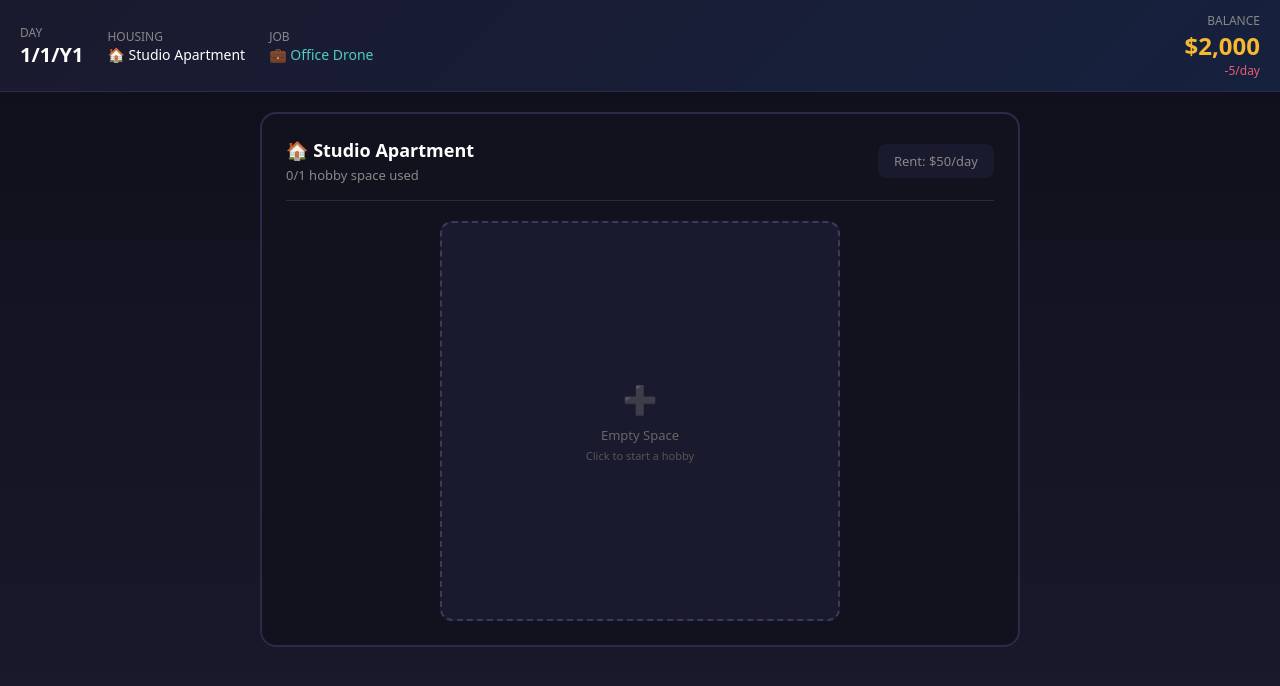
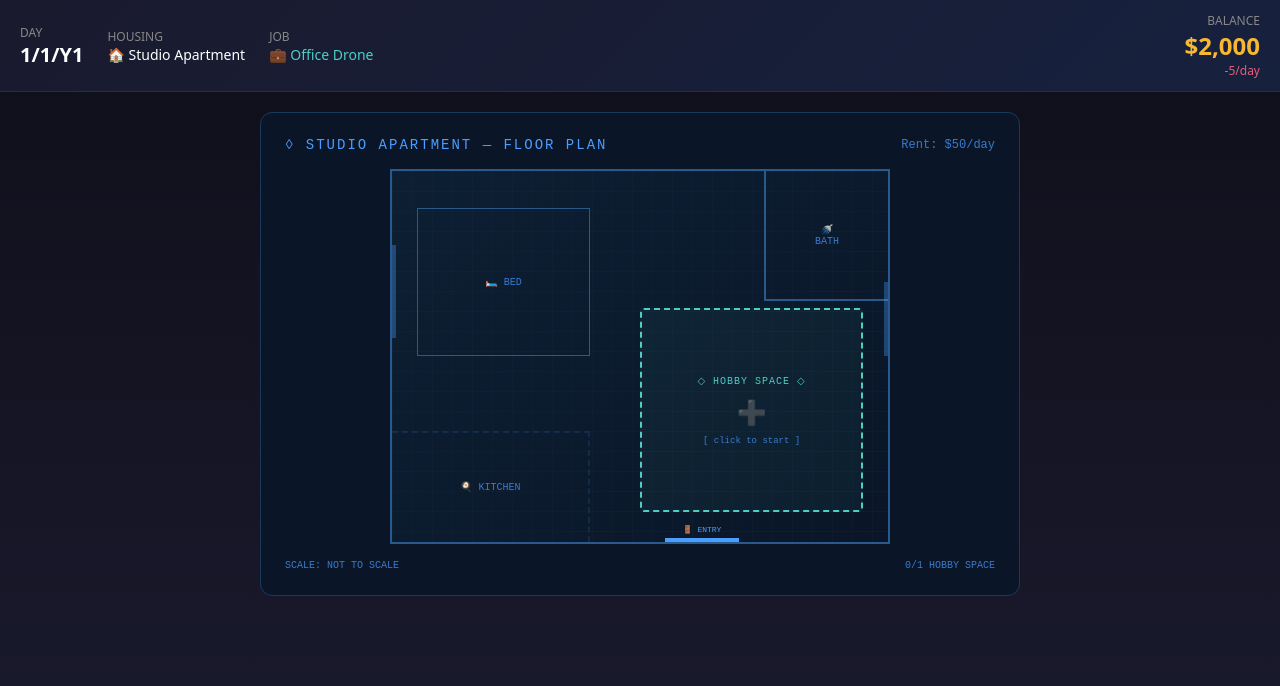
Before and after one commit to mfuechec/container-farm-game, a React (Vite) app: page / in a window 1280 px wide. Shown: the top 686 px of the page. Built offline with nearby package versions, Linux system fonts and the light colour scheme.

Commit message:
Blueprint-style apartment floor plan
- Studio shows actual floor plan layout
- Bathroom, kitchen, bed, entry door marked
- Hobby space clearly designated in corner
- Blueprint aesthetic (blue lines, monospace, grid)
- Click hobby space to start/manage business
- Windows indicated on walls

```diff
--- a/src/App.tsx
+++ b/src/App.tsx
@@ -70,7 +70,7 @@ function GameHeader() {
   );
 }
 
-// Apartment layout component
+// Blueprint-style apartment layout
 function ApartmentLayout({
   housing,
   businesses,
@@ -82,130 +82,290 @@ function ApartmentLayout({
   onClickSpace: (slotIndex: number) => void;
   onClickBusiness: (businessId: string) => void;
 }) {
-  const slots = housing.slots;
-  const emptySlots = slots - businesses.length;
+  const hasHobby = businesses.length > 0;
+  const hobbyBiz = businesses[0];
 
-  // Different layouts based on housing tier
-  const getLayoutStyle = () => {
-    switch (housing.id) {
-      case 1: // Studio
-        return { gridTemplateColumns: '1fr', maxWidth: '400px' };
-      case 2: // 1BR
-        return { gridTemplateColumns: '1fr 1fr', maxWidth: '600px' };
-      case 3: // 2BR
-        return { gridTemplateColumns: '1fr 1fr 1fr', maxWidth: '800px' };
-      default:
-        return { gridTemplateColumns: 'repeat(4, 1fr)', maxWidth: '1000px' };
-    }
-  };
-
+  // Studio apartment blueprint
+  if (housing.id === 1) {
     return (
       <div style={{
-      background: '#12121f',
-      borderRadius: '16px',
+        background: '#0a1628',
+        borderRadius: '12px',
         padding: '24px',
-      border: '2px solid #2a2a4a',
+        border: '1px solid #1a3a5c',
       }}>
-      {/* Apartment header */}
+        {/* Blueprint header */}
         <div style={{
           display: 'flex',
           justifyContent: 'space-between',
           alignItems: 'center',
-        marginBottom: '20px',
-        paddingBottom: '16px',
-        borderBottom: '1px solid #2a2a4a',
+          marginBottom: '16px',
         }}>
-        <div>
-          <div style={{ fontSize: '18px', fontWeight: 600, color: '#fff', marginBottom: '4px' }}>
-            🏠 {housing.name}
-          </div>
-          <div style={{ fontSize: '13px', color: '#888' }}>
-            {businesses.length}/{slots} hobby space{slots > 1 ? 's' : ''} used
-          </div>
+          <div style={{
+            color: '#4a9eff',
+            fontSize: '14px',
+            fontFamily: 'monospace',
+            textTransform: 'uppercase',
+            letterSpacing: '2px',
+          }}>
+            ◊ {housing.name} — Floor Plan
           </div>
           <div style={{
-          background: '#1a1a2e',
-          padding: '8px 16px',
-          borderRadius: '8px',
-          fontSize: '13px',
-          color: '#888',
+            color: '#3a7acc',
+            fontSize: '12px',
+            fontFamily: 'monospace',
           }}>
             Rent: ${housing.rentPerDay}/day
           </div>
         </div>
 
-      {/* Room layout */}
+        {/* Blueprint floor plan */}
         <div style={{
-        display: 'grid',
-        gap: '16px',
-        ...getLayoutStyle(),
+          position: 'relative',
+          width: '100%',
+          maxWidth: '500px',
           margin: '0 auto',
+          aspectRatio: '4/3',
+          border: '2px solid #2a5a8c',
+          background: 'linear-gradient(135deg, #0d1f33 0%, #0a1628 100%)',
         }}>
-        {/* Render active businesses */}
-        {businesses.map((bizId) => (
+          {/* Grid lines */}
+          <div style={{
+            position: 'absolute',
+            inset: 0,
+            backgroundImage: `
+              linear-gradient(#1a3a5c22 1px, transparent 1px),
+              linear-gradient(90deg, #1a3a5c22 1px, transparent 1px)
+            `,
+            backgroundSize: '20px 20px',
+          }} />
+
+          {/* Bathroom - top right corner */}
+          <div style={{
+            position: 'absolute',
+            top: 0,
+            right: 0,
+            width: '25%',
+            height: '35%',
+            borderLeft: '2px solid #2a5a8c',
+            borderBottom: '2px solid #2a5a8c',
+          }}>
+            <div style={{
+              position: 'absolute',
+              top: '50%',
+              left: '50%',
+              transform: 'translate(-50%, -50%)',
+              color: '#3a7acc',
+              fontSize: '10px',
+              fontFamily: 'monospace',
+              textAlign: 'center',
+            }}>
+              🚿<br/>BATH
+            </div>
+          </div>
+
+          {/* Kitchen - bottom left */}
+          <div style={{
+            position: 'absolute',
+            bottom: 0,
+            left: 0,
+            width: '40%',
+            height: '30%',
+            borderTop: '2px dashed #2a5a8c44',
+            borderRight: '2px dashed #2a5a8c44',
+          }}>
+            <div style={{
+              position: 'absolute',
+              top: '50%',
+              left: '50%',
+              transform: 'translate(-50%, -50%)',
+              color: '#3a7acc',
+              fontSize: '10px',
+              fontFamily: 'monospace',
+              textAlign: 'center',
+            }}>
+              🍳 KITCHEN
+            </div>
+          </div>
+
+          {/* Bed area - top left */}
+          <div style={{
+            position: 'absolute',
+            top: '10%',
+            left: '5%',
+            width: '35%',
+            height: '40%',
+          }}>
+            <div style={{
+              width: '100%',
+              height: '100%',
+              border: '1px solid #2a5a8c',
+              display: 'flex',
+              alignItems: 'center',
+              justifyContent: 'center',
+              color: '#3a7acc',
+              fontSize: '10px',
+              fontFamily: 'monospace',
+            }}>
+              🛏️ BED
+            </div>
+          </div>
+
+          {/* Door */}
+          <div style={{
+            position: 'absolute',
+            bottom: 0,
+            right: '30%',
+            width: '15%',
+            height: '4px',
+            background: '#4a9eff',
+          }}>
+            <div style={{
+              position: 'absolute',
+              bottom: '8px',
+              left: '50%',
+              transform: 'translateX(-50%)',
+              color: '#4a9eff',
+              fontSize: '8px',
+              fontFamily: 'monospace',
+              whiteSpace: 'nowrap',
+            }}>
+              🚪 ENTRY
+            </div>
+          </div>
+
+          {/* HOBBY SPACE - bottom right, clickable */}
           <div
-            key={bizId}
-            onClick={() => onClickBusiness(bizId)}
+            onClick={() => hasHobby ? onClickBusiness(hobbyBiz) : onClickSpace(0)}
             style={{
-              aspectRatio: '1',
-              background: 'linear-gradient(135deg, #1f3a2f 0%, #1a2e1a 100%)',
-              borderRadius: '12px',
-              border: '2px solid #2d5a3d',
+              position: 'absolute',
+              bottom: '8%',
+              right: '5%',
+              width: '45%',
+              height: '55%',
+              border: hasHobby ? '2px solid #4ecdc4' : '2px dashed #4ecdc4',
+              borderRadius: '4px',
+              background: hasHobby
+                ? 'linear-gradient(135deg, #1a3a2f 0%, #0d2818 100%)'
+                : 'rgba(78, 205, 196, 0.05)',
+              cursor: 'pointer',
+              transition: 'all 0.2s',
               display: 'flex',
               flexDirection: 'column',
               alignItems: 'center',
               justifyContent: 'center',
-              cursor: 'pointer',
-              transition: 'all 0.2s',
-              minHeight: '150px',
+            }}
+            onMouseEnter={(e) => {
+              e.currentTarget.style.background = hasHobby
+                ? 'linear-gradient(135deg, #1f4a3a 0%, #0f3020 100%)'
+                : 'rgba(78, 205, 196, 0.1)';
+              e.currentTarget.style.boxShadow = '0 0 20px rgba(78, 205, 196, 0.3)';
+            }}
+            onMouseLeave={(e) => {
+              e.currentTarget.style.background = hasHobby
+                ? 'linear-gradient(135deg, #1a3a2f 0%, #0d2818 100%)'
+                : 'rgba(78, 205, 196, 0.05)';
+              e.currentTarget.style.boxShadow = 'none';
             }}
           >
-            <div style={{ fontSize: '36px', marginBottom: '8px' }}>
-              {bizId === 'herbs' ? '🌱' : '📦'}
+            {hasHobby ? (
+              <>
+                <div style={{ fontSize: '32px', marginBottom: '8px' }}>
+                  {hobbyBiz === 'herbs' ? '🌱' : '📦'}
                 </div>
-            <div style={{ color: '#4ecdc4', fontSize: '14px', fontWeight: 600 }}>
-              {bizId === 'herbs' ? 'Container Farm' : bizId}
+                <div style={{
+                  color: '#4ecdc4',
+                  fontSize: '11px',
+                  fontFamily: 'monospace',
+                  fontWeight: 600,
+                  textAlign: 'center',
+                }}>
+                  {hobbyBiz === 'herbs' ? 'CONTAINER FARM' : hobbyBiz.toUpperCase()}
                 </div>
-            <div style={{ color: '#888', fontSize: '11px', marginTop: '4px' }}>
-              Click to manage
+                <div style={{
+                  color: '#3a7acc',
+                  fontSize: '9px',
+                  fontFamily: 'monospace',
+                  marginTop: '4px',
+                }}>
+                  [ click to manage ]
+                </div>
+              </>
+            ) : (
+              <>
+                <div style={{
+                  color: '#4ecdc4',
+                  fontSize: '10px',
+                  fontFamily: 'monospace',
+                  textTransform: 'uppercase',
+                  letterSpacing: '1px',
+                  marginBottom: '8px',
+                }}>
+                  ◇ Hobby Space ◇
+                </div>
+                <div style={{ fontSize: '24px', opacity: 0.6 }}>➕</div>
+                <div style={{
+                  color: '#3a7acc',
+                  fontSize: '9px',
+                  fontFamily: 'monospace',
+                  marginTop: '8px',
+                }}>
+                  [ click to start ]
+                </div>
+              </>
+            )}
+          </div>
+
+          {/* Window indicators */}
+          <div style={{
+            position: 'absolute',
+            top: '30%',
+            right: 0,
+            width: '4px',
+            height: '20%',
+            background: '#4a9eff55',
+          }} />
+          <div style={{
+            position: 'absolute',
+            top: '20%',
+            left: 0,
+            width: '4px',
+            height: '25%',
+            background: '#4a9eff55',
+          }} />
+        </div>
+
+        {/* Blueprint footer */}
+        <div style={{
+          marginTop: '16px',
+          display: 'flex',
+          justifyContent: 'space-between',
+          alignItems: 'center',
+          color: '#3a7acc',
+          fontSize: '10px',
+          fontFamily: 'monospace',
+        }}>
+          <span>SCALE: NOT TO SCALE</span>
+          <span>{businesses.length}/1 HOBBY SPACE</span>
         </div>
       </div>
-        ))}
+    );
+  }
 
-        {/* Render empty spaces */}
-        {Array.from({ length: emptySlots }).map((_, i) => (
-          <div
-            key={`empty-${i}`}
-            onClick={() => onClickSpace(businesses.length + i)}
-            style={{
-              aspectRatio: '1',
-              background: '#1a1a2e',
+  // Fallback for other housing tiers (TODO: add more blueprints)
+  return (
+    <div style={{
+      background: '#0a1628',
       borderRadius: '12px',
-              border: '2px dashed #3a3a5a',
-              display: 'flex',
-              flexDirection: 'column',
-              alignItems: 'center',
-              justifyContent: 'center',
-              cursor: 'pointer',
-              transition: 'all 0.2s',
-              minHeight: '150px',
-            }}
-            onMouseEnter={(e) => {
-              e.currentTarget.style.borderColor = '#4ecdc4';
-              e.currentTarget.style.background = '#1f1f3a';
-            }}
-            onMouseLeave={(e) => {
-              e.currentTarget.style.borderColor = '#3a3a5a';
-              e.currentTarget.style.background = '#1a1a2e';
-            }}
-          >
-            <div style={{ fontSize: '28px', marginBottom: '8px', opacity: 0.5 }}>➕</div>
-            <div style={{ color: '#666', fontSize: '13px' }}>Empty Space</div>
-            <div style={{ color: '#555', fontSize: '11px', marginTop: '4px' }}>
-              Click to start a hobby
-            </div>
-          </div>
-        ))}
+      padding: '24px',
+      border: '1px solid #1a3a5c',
+      textAlign: 'center',
+      color: '#4a9eff',
+      fontFamily: 'monospace',
+    }}>
+      <div style={{ marginBottom: '16px' }}>◊ {housing.name} — Floor Plan</div>
+      <div style={{ color: '#3a7acc', fontSize: '12px' }}>
+        Blueprint coming soon! ({housing.slots} hobby spaces)
       </div>
     </div>
   );
```
Lines whose indentation alone changed are shown as unchanged.
